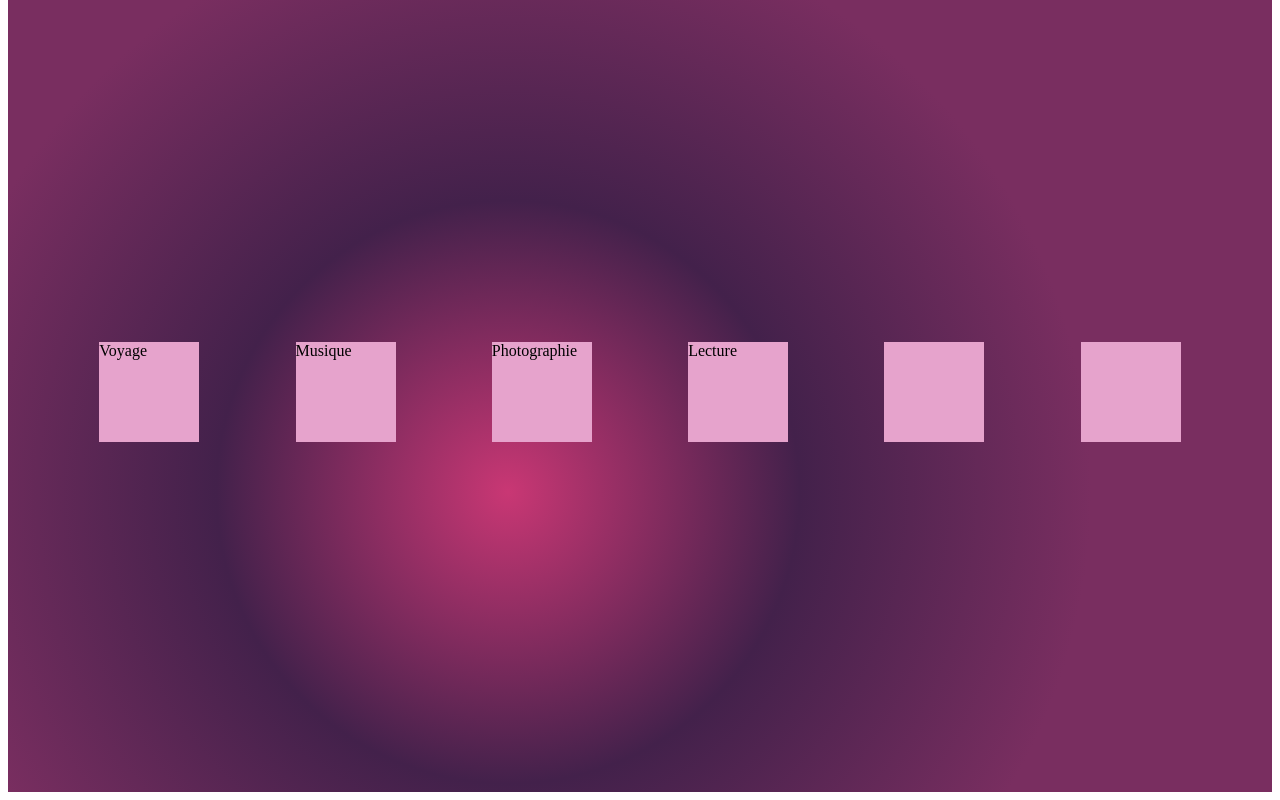
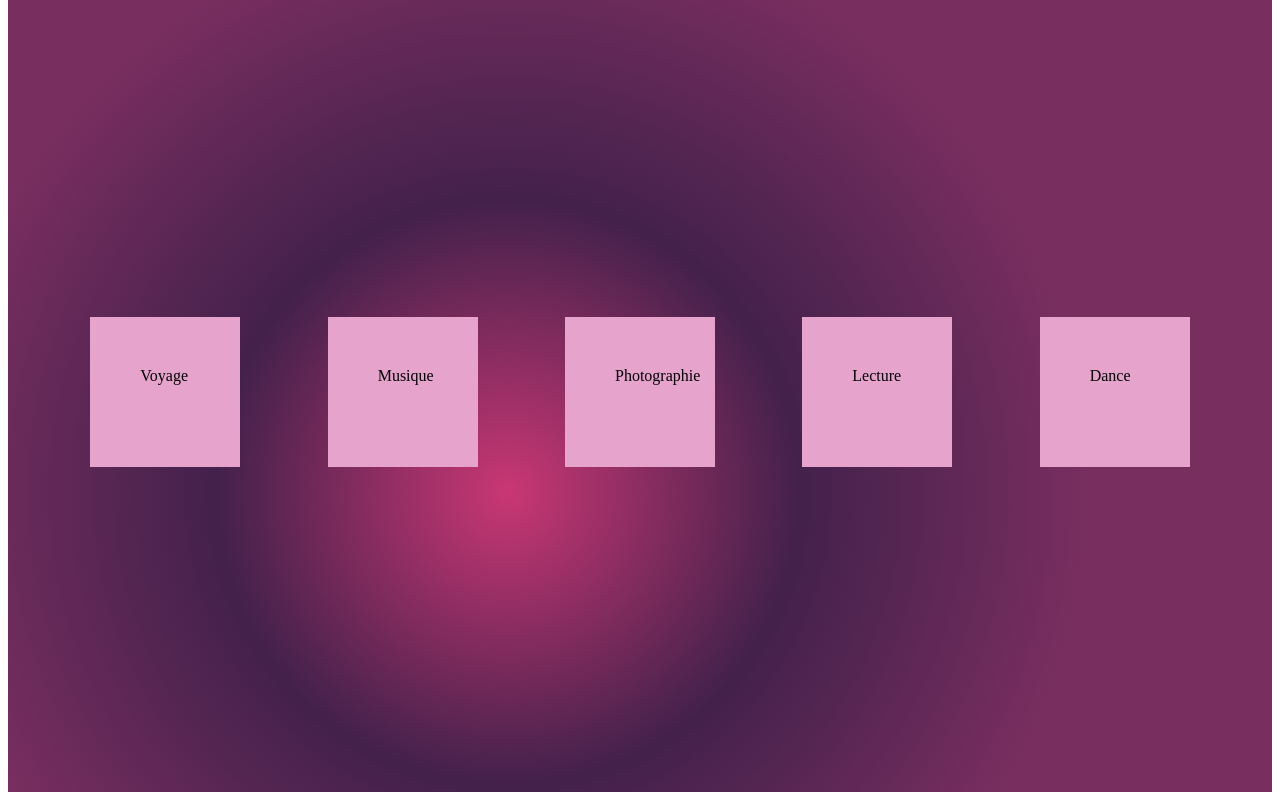
Before and after one commit to kantorandri/Portfolio, a plain HTML site: page cvGraciella.html in a window 1280 px wide. Shown: the part 2416-3216 px from the top of the page. Drawn offline with Linux system fonts and the light colour scheme.

Commit message:
ajout derniere passion et modification css

```diff
--- a/assets/style.css
+++ b/assets/style.css
@@ -60,7 +60,8 @@ p{
 }
 .item-3{
     background:#e6a3cc ;
-    width:100px;
-    height:100px;
+    width:50px;
+    height:50px;
     margin:5px;
+    padding: 50px;
 }
--- a/cvGraciella.html
+++ b/cvGraciella.html
@@ -84,8 +84,7 @@
       <div class="item-3">Musique</div>
       <div class="item-3">Photographie</div>
       <div class="item-3">Lecture</div>
-      <div class="item-3"></div>
-      <div class="item-3"></div>
+      <div class="item-3">Dance</div>
     </div>
 </body>
 </html>
```
